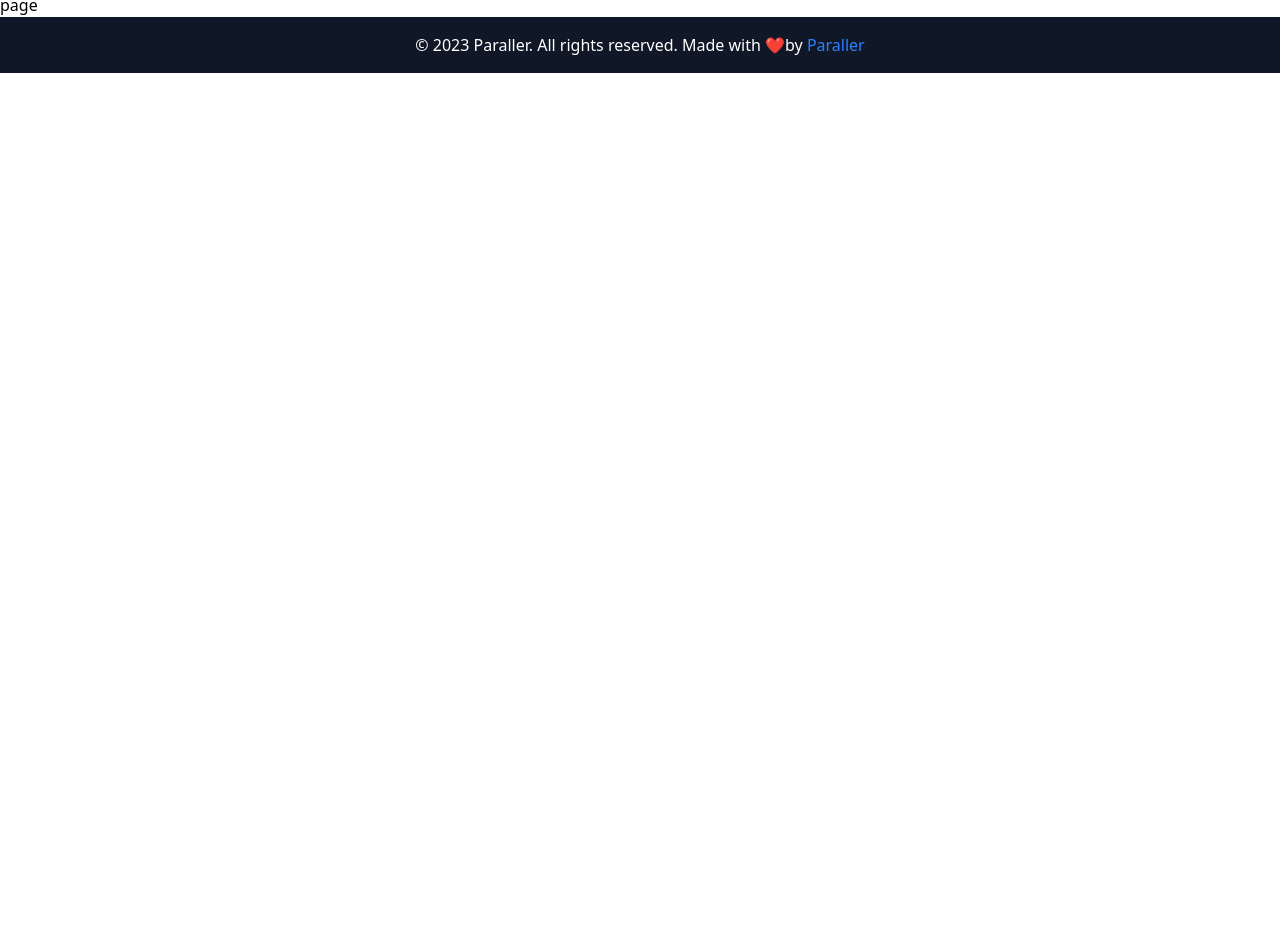
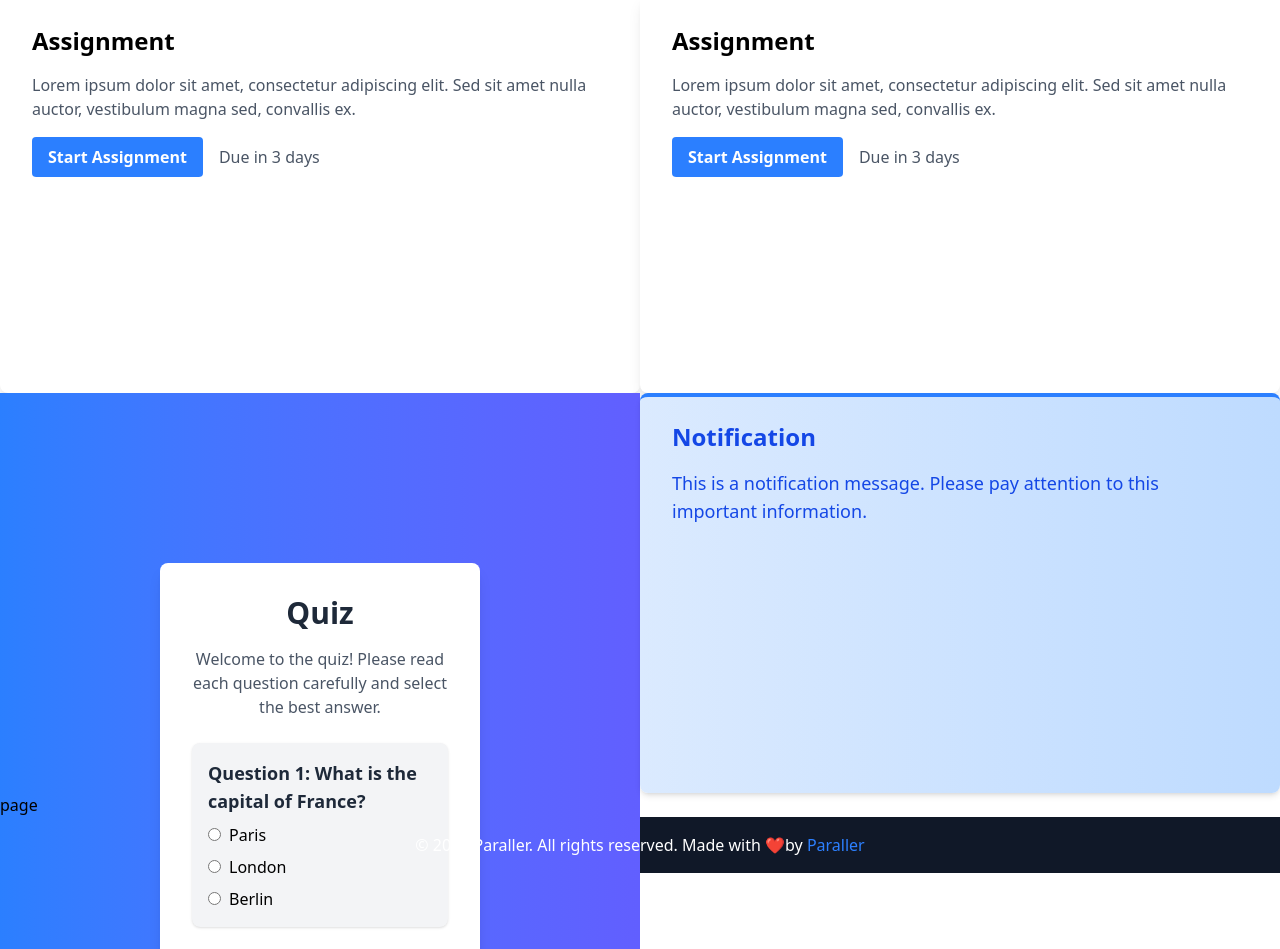
Before and after one commit to arakash-developer/parallerouting, a Next.js app: page /parallerdashboard in a window 1280 px wide. Shown: the part 79-1028 px from the top of the page. Before the commit the page ends 800 px from the top, so only its background shows below. Built offline with nearby package versions, Linux system fonts and the light colour scheme.

Commit message:
add Assignment, Quiz, and Notification components; update layout for parallel dashboard

```diff
--- /dev/null
+++ b/app/(pages)/parallerdashboard/@assignment/page.jsx
@@ -0,0 +1,12 @@
+import Assignment from '@/app/components/Assignment'
+import React from 'react'
+
+const page = () => {
+  return (
+    <>
+    <Assignment />
+    </>
+  )
+}
+
+export default page
--- a/app/(pages)/parallerdashboard/layout.jsx
+++ b/app/(pages)/parallerdashboard/layout.jsx
@@ -1,5 +1,19 @@
-const layout = ({ children }) => {
-  return <>{children}</>;
+import Assignment from "@/app/components/Assignment";
+import Quiz from "@/app/components/Quiz";
+import Notification from "@/app/components/Notification";
+
+const Layout = ({ children,assignment,quiz,notification }) => {
+  return (
+    <>
+    <div className="grid grid-rows-2 grid-cols-2 h-screen">
+      <Assignment />
+      {assignment}
+      <Quiz />
+      <Notification />
+    </div>
+      {children}
+    </>
+  );
 };
 
-export default layout;
+export default Layout;
--- /dev/null
+++ b/app/components/Assignment.jsx
@@ -0,0 +1,17 @@
+export default function Assignment() {
+  return (
+    <div className="bg-white rounded-lg shadow-lg p-8">
+      <h2 className="text-2xl font-bold mb-4">Assignment</h2>
+      <p className="text-gray-600">
+        Lorem ipsum dolor sit amet, consectetur adipiscing elit. Sed sit amet
+        nulla auctor, vestibulum magna sed, convallis ex.
+      </p>
+      <div className="flex items-center mt-4">
+        <button className="bg-blue-500 hover:bg-blue-700 text-white font-bold py-2 px-4 rounded">
+          Start Assignment
+        </button>
+        <span className="ml-4 text-gray-600">Due in 3 days</span>
+      </div>
+    </div>
+  );
+}
--- /dev/null
+++ b/app/components/Notification.jsx
@@ -0,0 +1,12 @@
+import React from 'react';
+
+const Notification = () => {
+  return (
+    <div className="bg-gradient-to-r from-blue-100 to-blue-200 border-t-4 border-blue-500 text-blue-700 px-8 py-6 rounded-lg shadow-md" role="alert">
+      <h2 className="font-bold text-2xl mb-4">Notification</h2>
+      <p className="text-lg">This is a notification message. Please pay attention to this important information.</p>
+    </div>
+  );
+};
+
+export default Notification;
--- /dev/null
+++ b/app/components/Quiz.jsx
@@ -0,0 +1,40 @@
+import React from 'react';
+
+const Quiz = () => {
+  return (
+    <div className="w-full h-screen bg-gradient-to-r from-blue-500 to-indigo-500 flex items-center justify-center">
+      <div className="bg-white rounded-lg shadow-lg p-8 w-11/12 md:w-8/12 lg:w-6/12">
+        <h2 className="text-3xl font-bold text-center mb-4 text-gray-800">Quiz</h2>
+        <p className="text-gray-600 text-center mb-6">
+          Welcome to the quiz! Please read each question carefully and select the best answer.
+        </p>
+        <div className="flex flex-col space-y-4">
+          {/* Example question */}
+          <div className="bg-gray-100 p-4 rounded-lg shadow">
+            <h4 className="text-lg font-semibold text-gray-800">Question 1: What is the capital of France?</h4>
+            <form className="mt-2 space-y-2">
+              <label className="block">
+                <input type="radio" name="q1" value="Paris" className="mr-2" />
+                Paris
+              </label>
+              <label className="block">
+                <input type="radio" name="q1" value="London" className="mr-2" />
+                London
+              </label>
+              <label className="block">
+                <input type="radio" name="q1" value="Berlin" className="mr-2" />
+                Berlin
+              </label>
+            </form>
+          </div>
+          {/* Add more questions as needed */}
+        </div>
+        <button className="mt-6 bg-blue-500 hover:bg-blue-700 text-white font-bold py-2 px-4 rounded block mx-auto">
+          Submit Quiz
+        </button>
+      </div>
+    </div>
+  );
+};
+
+export default Quiz;
```
Also changed, not shown: app/(pages)/parallerdashboard/@notification/page.jsx (added), app/(pages)/parallerdashboard/@quiz/page.jsx (added).
